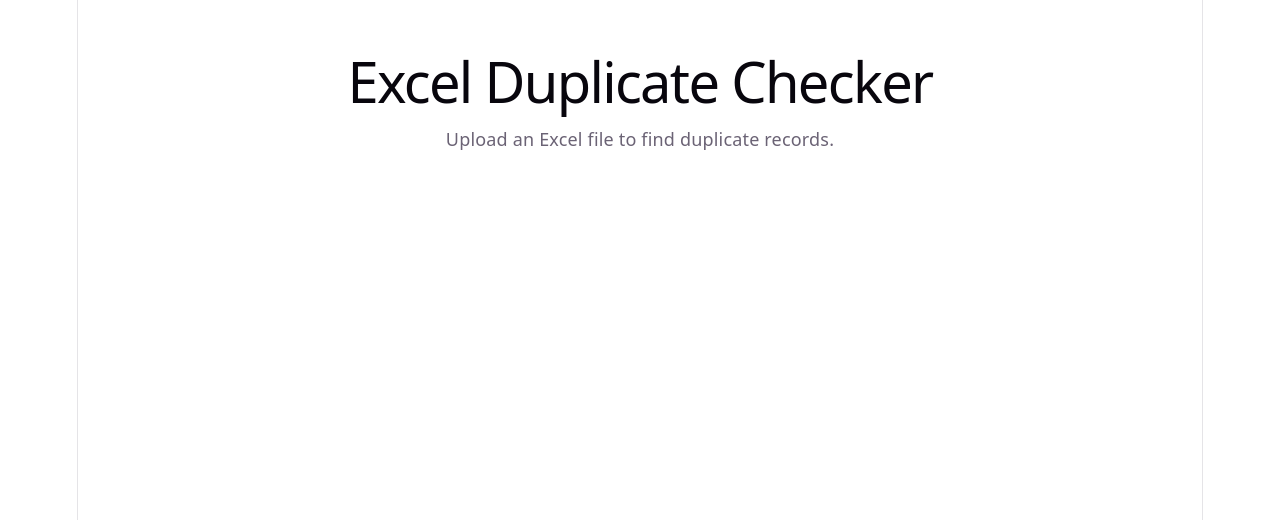
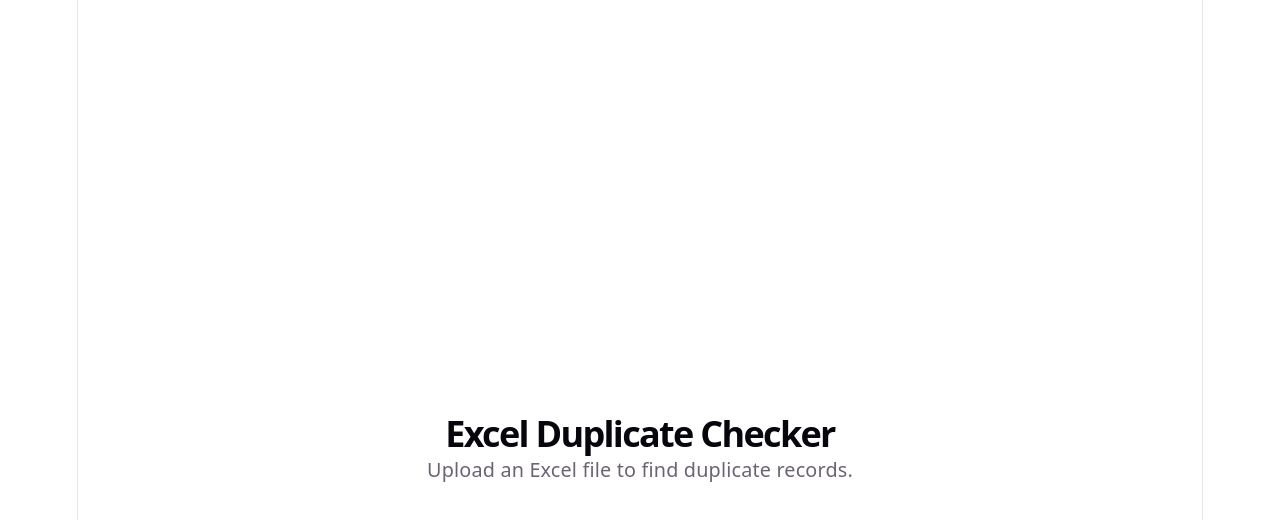
Before and after one commit to akhan04230225/excel-duplicate-checker, a React (Vite) app in the folder frontend/: page / in a window 1280 px wide. Shown: the top 520 px of the page. Built offline with nearby package versions, Linux system fonts and the light colour scheme.

Commit message:
Create basic frontend page

```diff
--- a/frontend/src/App.css
+++ b/frontend/src/App.css
@@ -1,20 +1,27 @@
-.counter {
-  font-size: 16px;
-  padding: 5px 10px;
-  border-radius: 5px;
-  color: var(--accent);
-  background: var(--accent-bg);
-  border: 2px solid transparent;
-  transition: border-color 0.3s;
-  margin-bottom: 24px;
+/* Center the app vertically and horizontally on the page */
+.app-container {
+  display: flex;
+  flex-direction: column;
+  align-items: center;
+  justify-content: center;
+  min-height: 100vh;
+  text-align: center;
+  padding: 2rem;
+}
 
-  &:hover {
-    border-color: var(--accent-border);
-  }
-  &:focus-visible {
-    outline: 2px solid var(--accent);
-    outline-offset: 2px;
-  }
+/* Main page title */
+.app-title {
+  font-size: 2rem;
+  font-weight: 700;
+  margin-bottom: 0.5rem;
+  color: var(--text-h);
+}
+
+/* Descriptive subtitle below the title */
+.app-subtitle {
+  font-size: 1.1rem;
+  color: var(--text);
+  margin: 0;
 }
 
 .hero {
--- a/frontend/src/App.tsx
+++ b/frontend/src/App.tsx
@@ -1,8 +1,16 @@
-function App() {
+import './App.css';
+
+// Root application component
+function App(): JSX.Element {
   return (
-    <div style={{ padding: "2rem" }}>
-      <h1>Excel Duplicate Checker</h1>
-      <p>Upload an Excel file to find duplicate records.</p>
+    <div className="app-container">
+      {/* Page title */}
+      <h1 className="app-title">Excel Duplicate Checker</h1>
+
+      {/* Page subtitle */}
+      <p className="app-subtitle">
+        Upload an Excel file to find duplicate records.
+      </p>
     </div>
   );
 }
```
